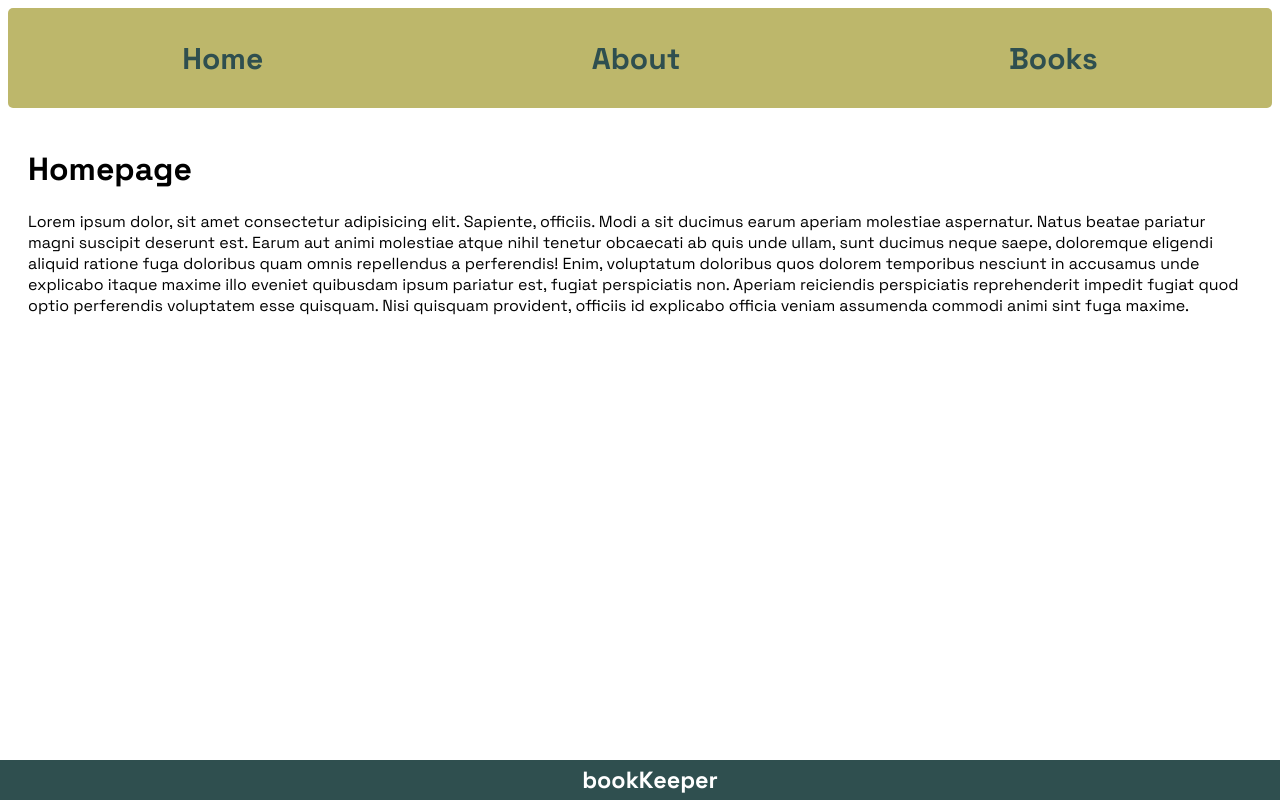
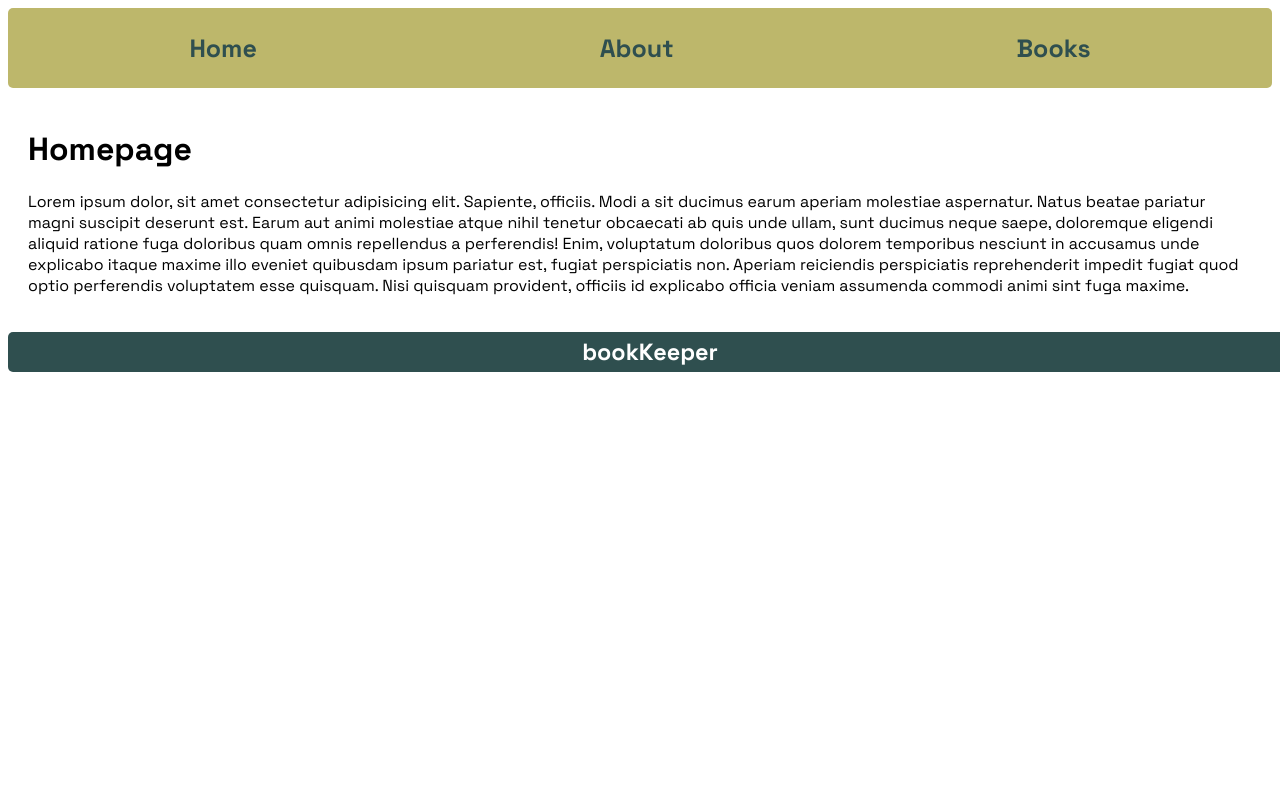
Before and after one commit to lauble/book-keeper, a Vue app: page / in a window 1280 px wide. Built offline with nearby package versions, Linux system fonts and the light colour scheme; no server answers.

Commit message:
update nav and footer style

```diff
--- a/src/App.vue
+++ b/src/App.vue
@@ -34,24 +34,23 @@ header {
 }
 
 nav {
-  height: 80px;
+  height: 60px;
   display: flex;
   justify-content: space-around;
   align-items: center;
   padding: 10px;
   background-color: darkkhaki;
   border-radius: 5px;
-  font-size: 30px;
+  font-size: 25px;
   font-weight: bold;
 }
 
 footer {
-  position: fixed;
-  left: 0;
-  bottom: 0;
+  position: relative;
   width: 100%;
   height: 20px;
   padding: 10px;
+  border-radius: 5px;
   color: white;
   display: flex;
   justify-content: center;
```
